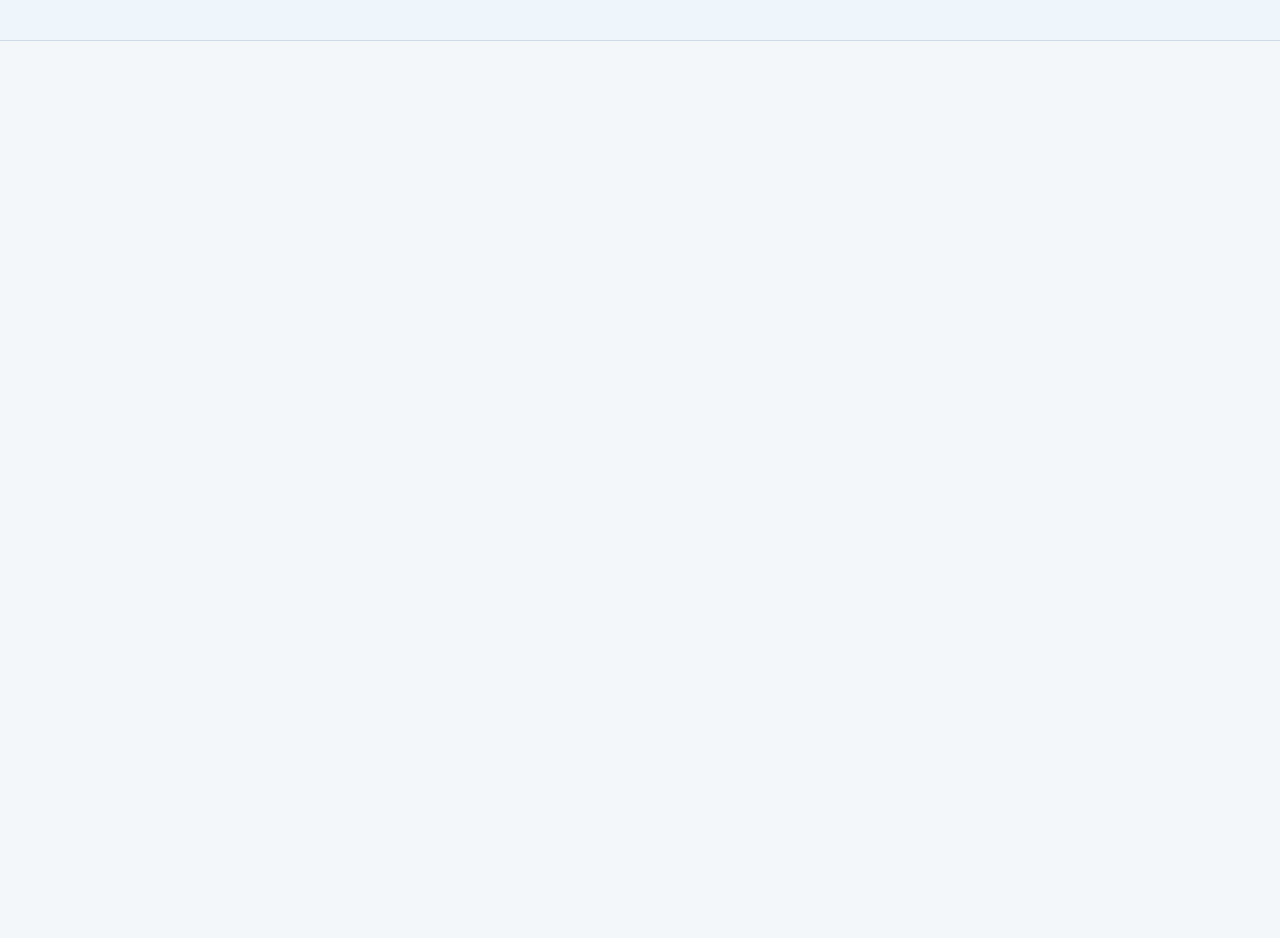
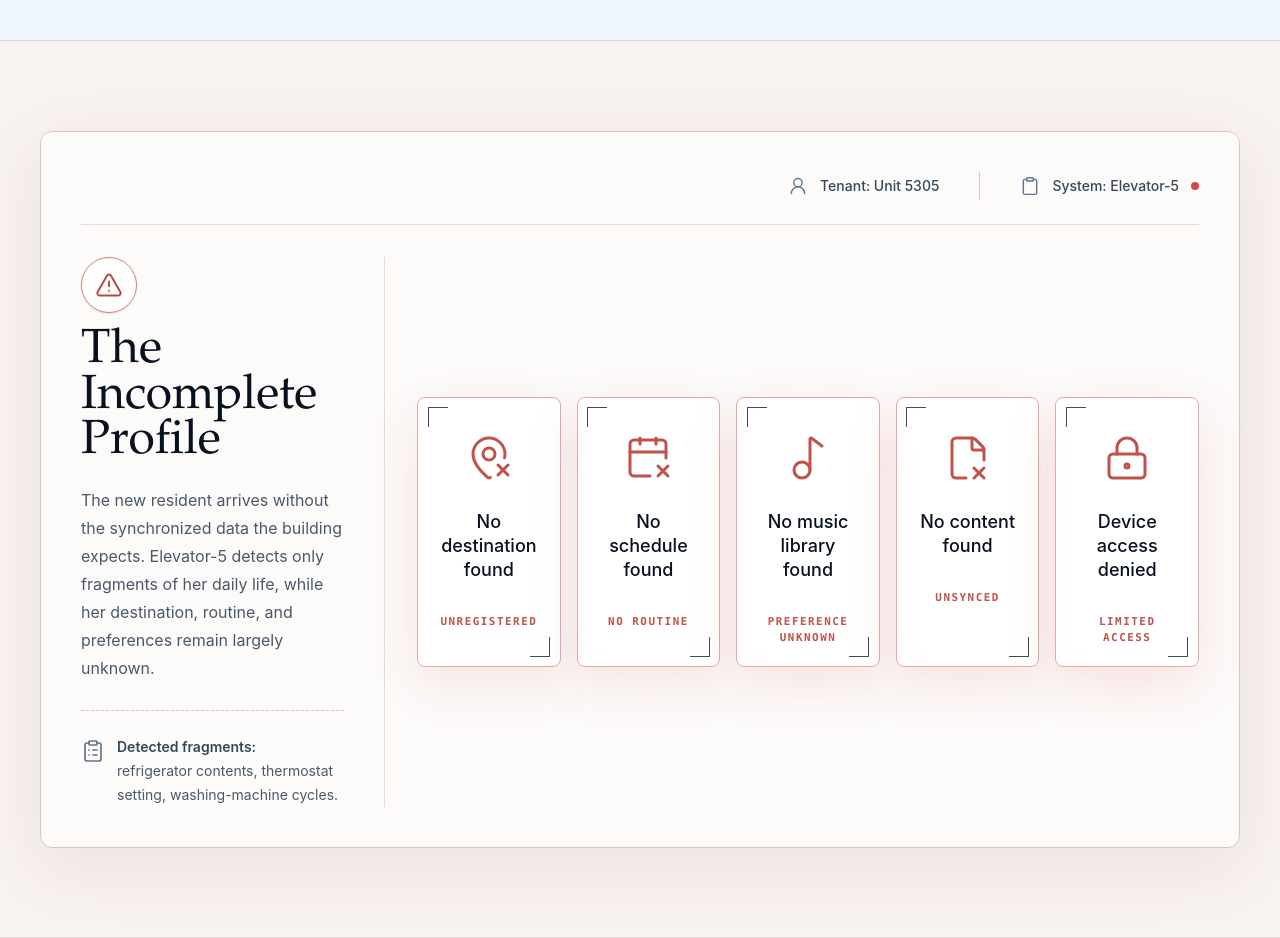
Before and after one commit to Tanny-Griz/a-song-for-sleep, a Next.js app: page / in a window 1280 px wide. Shown: the part 1840-2778 px from the top of the page. Before the commit the page ends 1881 px from the top, so only its background shows below. Built offline with nearby package versions, Linux system fonts and the light colour scheme.

Commit message:
Add incomplete profile warning section

```diff
--- a/app/globals.css
+++ b/app/globals.css
@@ -137,6 +137,36 @@ a {
   animation: knowledge-dot-in 0.5s ease forwards;
 }
 
+.incomplete-card::before,
+.incomplete-card::after {
+  content: "";
+  position: absolute;
+  width: 1.25rem;
+  height: 1.25rem;
+  border-color: #cf6c65;
+  opacity: 0.75;
+}
+
+.incomplete-card::before {
+  top: 0.6rem;
+  left: 0.6rem;
+  border-left: 1px solid;
+  border-top: 1px solid;
+}
+
+.incomplete-card::after {
+  right: 0.6rem;
+  bottom: 0.6rem;
+  border-right: 1px solid;
+  border-bottom: 1px solid;
+}
+
+.incomplete-card {
+  animation:
+    promise-rise 0.7s ease both,
+    incomplete-signal 3.5s ease-in-out infinite;
+}
+
 @keyframes promise-rise {
   from {
     opacity: 0;
@@ -212,6 +242,17 @@ a {
   }
 }
 
+@keyframes incomplete-signal {
+  0%,
+  100% {
+    box-shadow: 0 16px 45px rgba(105, 35, 28, 0.08);
+  }
+
+  50% {
+    box-shadow: 0 18px 52px rgba(201, 77, 69, 0.14);
+  }
+}
+
 @media (prefers-reduced-motion: reduce) {
   *,
   *::before,
@@ -236,7 +277,8 @@ a {
   .promise-dot,
   .knowledge-donut,
   .knowledge-wave,
-  .knowledge-forecast-dot {
+  .knowledge-forecast-dot,
+  .incomplete-card {
     animation: none;
   }
 
--- a/app/page.tsx
+++ b/app/page.tsx
@@ -1,5 +1,6 @@
 import { BuildingKnowsSection } from "@/components/home/BuildingKnowsSection";
 import { Hero } from "@/components/home/Hero";
+import { IncompleteProfileSection } from "@/components/home/IncompleteProfileSection";
 import { PromiseSection } from "@/components/home/PromiseSection";
 
 export default function HomePage() {
@@ -8,6 +9,7 @@ export default function HomePage() {
       <Hero />
       <PromiseSection />
       <BuildingKnowsSection />
+      <IncompleteProfileSection />
     </main>
   );
 }
--- /dev/null
+++ b/components/home/IncompleteProfileSection.tsx
@@ -0,0 +1,123 @@
+import {
+  CalendarX2,
+  ClipboardList,
+  FileX2,
+  LockKeyhole,
+  MapPinX,
+  Music2,
+  TriangleAlert,
+  UserRound,
+  Clipboard
+} from "lucide-react";
+
+const missingDataCards = [
+  {
+    title: "No destination found",
+    status: "Unregistered",
+    Icon: MapPinX
+  },
+  {
+    title: "No schedule found",
+    status: "No routine",
+    Icon: CalendarX2
+  },
+  {
+    title: "No music library found",
+    status: "Preference unknown",
+    Icon: Music2
+  },
+  {
+    title: "No content found",
+    status: "Unsynced",
+    Icon: FileX2
+  },
+  {
+    title: "Device access denied",
+    status: "Limited access",
+    Icon: LockKeyhole
+  }
+];
+
+export function IncompleteProfileSection() {
+  return (
+    <section className="border-b border-[#ead9d7] bg-[#f8f2f1] px-5 py-[var(--section-padding-y)] sm:px-8 lg:px-10">
+      <div className="mx-auto max-w-7xl rounded-xl border border-[#d9c5c3] bg-white/64 p-6 shadow-[0_18px_70px_rgba(105,35,28,0.08)] backdrop-blur sm:p-8 lg:p-10">
+        <div className="mb-8 flex flex-col gap-5 border-b border-[#ead9d7] pb-6 lg:flex-row lg:items-center lg:justify-end lg:gap-10">
+          <div className="flex items-center gap-3 text-sm font-medium text-[#34485b]">
+            <UserRound aria-hidden="true" className="size-5 text-[#62758a]" strokeWidth={1.7} />
+            <span>Tenant: Unit 5305</span>
+          </div>
+          <div className="hidden h-7 w-px bg-[#d9c5c3] lg:block" />
+          <div className="flex items-center gap-3 text-sm font-medium text-[#34485b]">
+            <Clipboard aria-hidden="true" className="size-5 text-[#62758a]" strokeWidth={1.7} />
+            <span>System: Elevator-5</span>
+            <span className="size-2 rounded-full bg-[#c94d45]" />
+          </div>
+        </div>
+
+        <div className="grid gap-8 lg:grid-cols-[0.28fr_0.72fr] lg:items-center">
+          <div className="promise-reveal lg:border-r lg:border-[#ead9d7] lg:pr-10">
+            <div className="mb-5">
+              <span className="mb-4 grid size-14 place-items-center rounded-full border border-[#d77d78] bg-white/72 text-[#b94842] shadow-sm">
+                <TriangleAlert aria-hidden="true" className="size-7" strokeWidth={1.7} />
+              </span>
+              <h2 className="font-serif text-4xl leading-[0.95] text-[#07111f] sm:text-5xl">
+                The Incomplete
+                <br />
+                Profile
+              </h2>
+            </div>
+
+            <p className="max-w-md text-sm leading-6 text-[#4a5969] sm:text-base sm:leading-7">
+              The new resident arrives without the synchronized data the
+              building expects. Elevator-5 detects only fragments of her daily
+              life, while her destination, routine, and preferences remain
+              largely unknown.
+            </p>
+
+            <div className="mt-7 border-t border-dashed border-[#d9c5c3] pt-6">
+              <div className="flex items-start gap-3 text-sm leading-6 text-[#4a5969]">
+                <ClipboardList
+                  aria-hidden="true"
+                  className="mt-1 size-6 shrink-0 text-[#62758a]"
+                  strokeWidth={1.7}
+                />
+                <p>
+                  <span className="font-semibold text-[#34485b]">
+                    Detected fragments:
+                  </span>
+                  <br />
+                  refrigerator contents, thermostat setting, washing-machine
+                  cycles.
+                </p>
+              </div>
+            </div>
+          </div>
+
+          <div className="grid gap-4 sm:grid-cols-2 lg:grid-cols-3 xl:grid-cols-5">
+            {missingDataCards.map(({ title, status, Icon }, index) => (
+              <article
+                className="incomplete-card promise-card relative min-h-48 overflow-hidden rounded-lg border border-[#e0aaa5] bg-white/68 p-5 text-center shadow-[0_16px_45px_rgba(105,35,28,0.08)] backdrop-blur transition duration-300 hover:-translate-y-1 hover:border-[#cf6c65] hover:shadow-[0_22px_60px_rgba(105,35,28,0.13)]"
+                key={title}
+                style={{ animationDelay: `${index * 110}ms` }}
+              >
+                <div className="pointer-events-none absolute inset-0 opacity-45" />
+                <Icon
+                  aria-hidden="true"
+                  className="mx-auto mt-4 size-12 text-[#c0524b]"
+                  strokeWidth={1.5}
+                />
+                <h3 className="mt-7 text-lg font-medium leading-6 text-[#07111f]">
+                  {title}
+                </h3>
+                <p className="mt-8 font-mono text-[0.68rem] font-semibold uppercase tracking-[0.14em] text-[#c0524b]">
+                  {status}
+                </p>
+              </article>
+            ))}
+          </div>
+        </div>
+      </div>
+    </section>
+  );
+}
```
